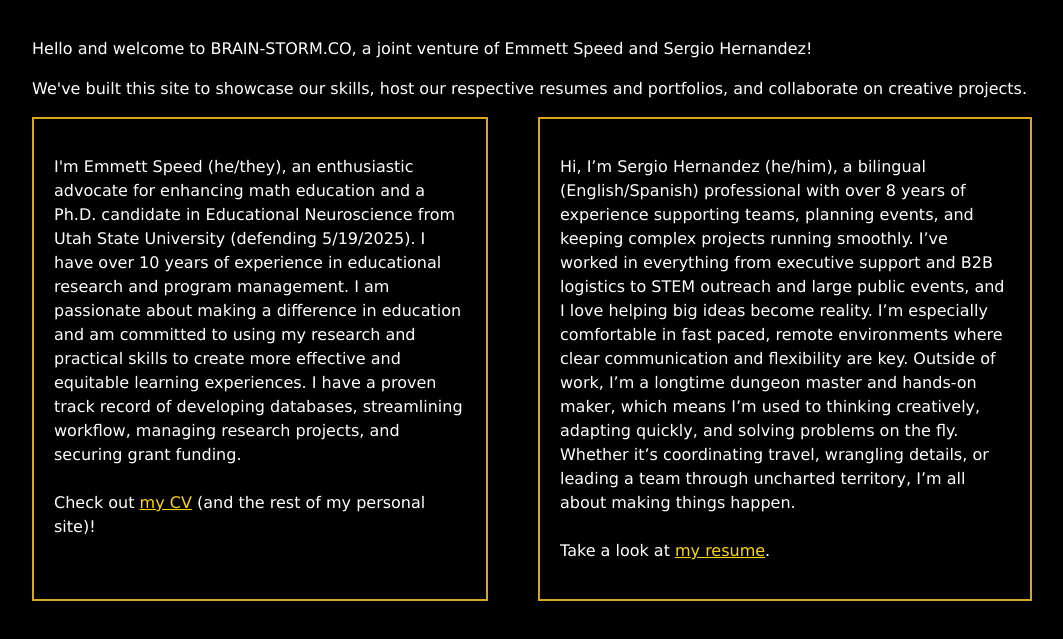
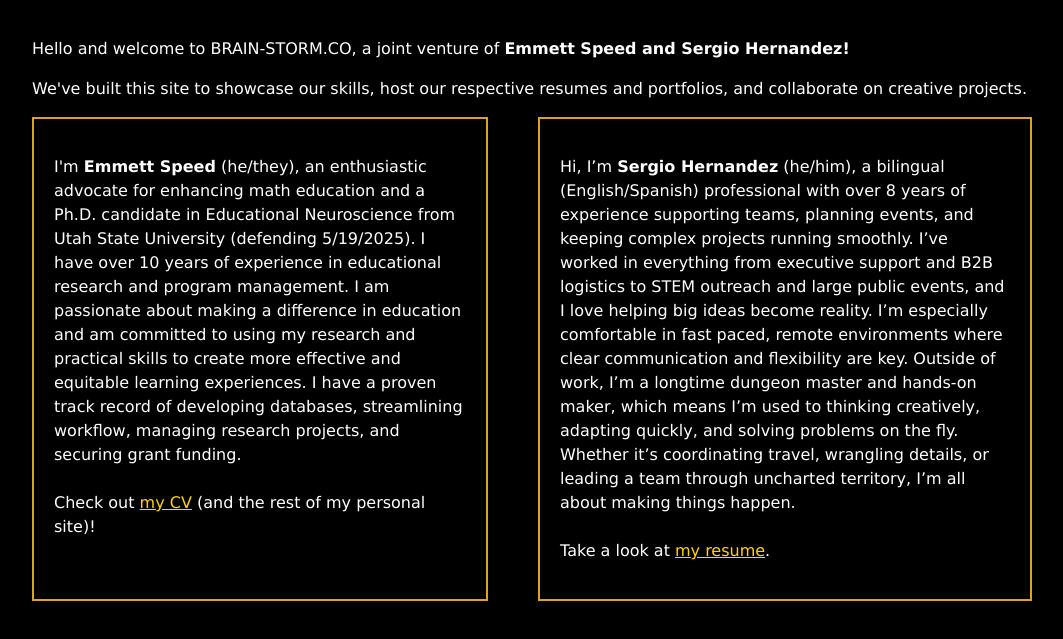
Before and after one commit to em42speed/brainstorm, a plain HTML site: page index.html in a window 1280 px wide. Shown: the part 147-786 px from the top of the page, without its empty margins (8-1071 px from the left). Drawn offline with Linux system fonts and the light colour scheme.

Commit message:
Update index.html

```diff
--- a/index.html
+++ b/index.html
@@ -10,8 +10,8 @@
     <div>
       <h1 class="site_title">BRAIN - STORM</h1>
       <p>
-        Hello and welcome to BRAIN-STORM.CO, a joint venture of Emmett Speed and
-        Sergio Hernandez!
+        Hello and welcome to BRAIN-STORM.CO, a joint venture of
+        <strong>Emmett Speed and Sergio Hernandez!</strong>
       </p>
       <p>
         We've built this site to showcase our skills, host our respective
@@ -21,33 +21,34 @@
     <div class="about_us_container">
       <div class="about_us">
         <p>
-          I'm Emmett Speed (he/they), an enthusiastic advocate for enhancing
-          math education and a Ph.D. candidate in Educational Neuroscience from
-          Utah State University (defending 5/19/2025). I have over 10 years of
-          experience in educational research and program management. I am
-          passionate about making a difference in education and am committed to
-          using my research and practical skills to create more effective and
-          equitable learning experiences. I have a proven track record of
-          developing databases, streamlining workflow, managing research
-          projects, and securing grant funding.<br /><br />
-          Check out <a href="https://emmettspeed.phd/cv.html">my CV</a> (and the
-          rest of my personal site)!
+          I'm <strong>Emmett Speed</strong> (he/they), an enthusiastic advocate
+          for enhancing math education and a Ph.D. candidate in Educational
+          Neuroscience from Utah State University (defending 5/19/2025). I have
+          over 10 years of experience in educational research and program
+          management. I am passionate about making a difference in education and
+          am committed to using my research and practical skills to create more
+          effective and equitable learning experiences. I have a proven track
+          record of developing databases, streamlining workflow, managing
+          research projects, and securing grant funding.<br /><br />
+          Check out
+          <a href="https://emmettspeed.phd/cv.html" target="_blank">my CV</a>
+          (and the rest of my personal site)!
         </p>
       </div>
       <div class="about_us">
         <p>
-          Hi, I’m Sergio Hernandez (he/him), a bilingual (English/Spanish)
-          professional with over 8 years of experience supporting teams,
-          planning events, and keeping complex projects running smoothly. I’ve
-          worked in everything from executive support and B2B logistics to STEM
-          outreach and large public events, and I love helping big ideas become
-          reality. I’m especially comfortable in fast paced, remote environments
-          where clear communication and flexibility are key. Outside of work,
-          I’m a longtime dungeon master and hands-on maker, which means I’m used
-          to thinking creatively, adapting quickly, and solving problems on the
-          fly. Whether it’s coordinating travel, wrangling details, or leading a
-          team through uncharted territory, I’m all about making things happen.
-          <br /><br />
+          Hi, I’m <strong>Sergio Hernandez</strong> (he/him), a bilingual
+          (English/Spanish) professional with over 8 years of experience
+          supporting teams, planning events, and keeping complex projects
+          running smoothly. I’ve worked in everything from executive support and
+          B2B logistics to STEM outreach and large public events, and I love
+          helping big ideas become reality. I’m especially comfortable in fast
+          paced, remote environments where clear communication and flexibility
+          are key. Outside of work, I’m a longtime dungeon master and hands-on
+          maker, which means I’m used to thinking creatively, adapting quickly,
+          and solving problems on the fly. Whether it’s coordinating travel,
+          wrangling details, or leading a team through uncharted territory, I’m
+          all about making things happen. <br /><br />
           Take a look at <a href="resume.html">my resume</a>.
         </p>
       </div>
```
